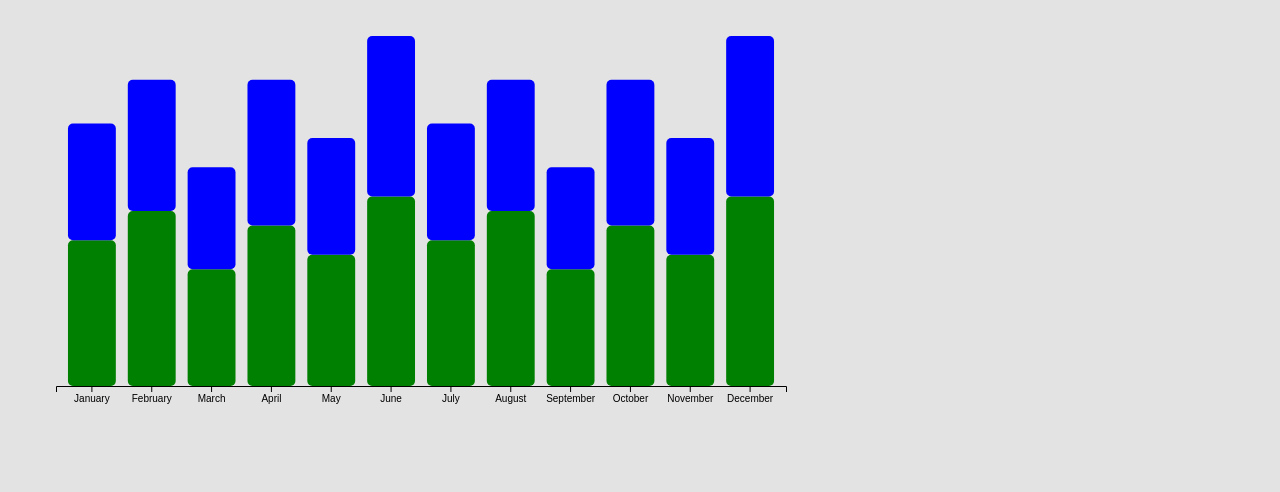
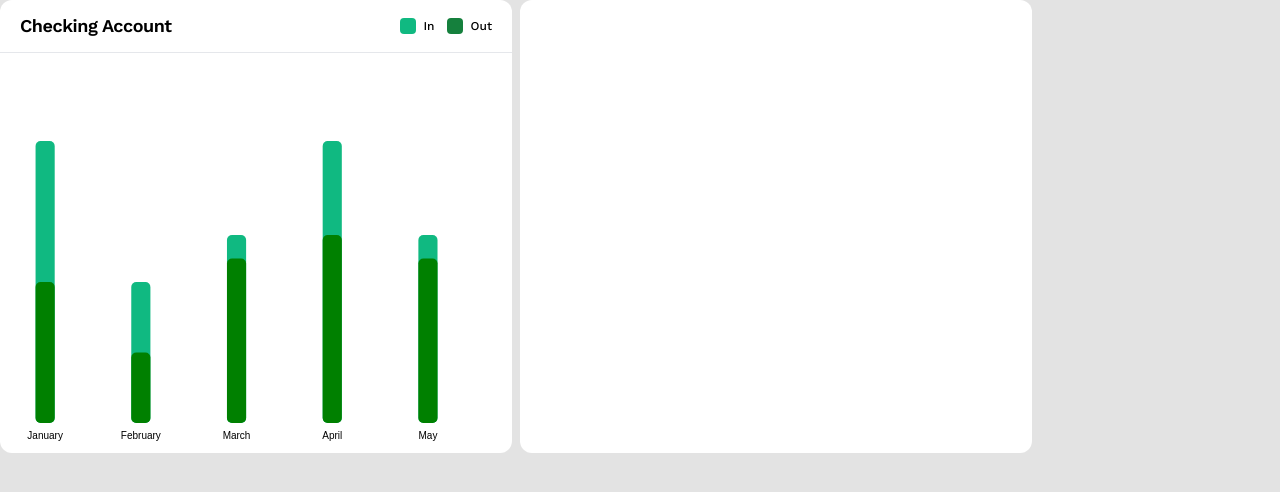
Before and after one commit to rohitbharti279/assiduus-assignment, a React (Create React App) app: page / in a window 1280 px wide. Shown: the top 492 px of the page. Built offline with nearby package versions, Linux system fonts and the light colour scheme.

Commit message:
TotalCashFlow over

```diff
--- a/src/App.js
+++ b/src/App.js
@@ -6,6 +6,7 @@ import Content from './Components/Content';
 import Header from './Components/Header';
 import Sidebar from './Components/Sidebar';
 import TotalCashFlow from './Components/TotalCashFlow';
+import AccountWatchlist from './Components/AccountWatchlist';
 
 function App() {
   return (
@@ -19,7 +20,10 @@ function App() {
       <Invoices />
       </div> */}
 
+      <div className='flex flex-col lg:flex-row gap-2'>
       <TotalCashFlow />
+      <AccountWatchlist />
+      </div>
     </div>
   );
 }
--- /dev/null
+++ b/src/Components/AccountWatchlist.js
@@ -0,0 +1,19 @@
+import React from "react";
+
+const AccountWatchlist = () => {
+    const tableData = [
+        { category: 'Sales', thisMonth: '1,194.58', YTD: '11,418.29' },
+        { category: 'Advertising', thisMonth: '6,879.02', YTD: '9,271.36' },
+        { category: 'Inventory', thisMonth: '4,692.26', YTD: '9,768.09' },
+        { category: 'Entertainment', thisMonth: '0.00', YTD: '0.00' },
+        { category: 'Product', thisMonth: '4,652.10', YTD: '2,529.90' },
+    ];
+
+    return (
+        <div className='bg-white lg:w-[40%] rounded-xl overflow-scroll'>
+
+        </div>
+    );
+};
+
+export default AccountWatchlist;
--- a/src/Components/Invoices.js
+++ b/src/Components/Invoices.js
@@ -32,7 +32,7 @@ const Invoices = () => {
     const x = d3.scaleBand()
       .domain(data.map(d => d.label))
       .range([0, width])
-      .padding(0.8); // Adjust the padding for gap between bars
+      .padding(0.8); // the padding for gap between bars
 
     const y = d3.scaleLinear()
       .domain([0, d3.max(data, d => d.value)])
--- a/src/Components/TotalCashFlow.js
+++ b/src/Components/TotalCashFlow.js
@@ -1,38 +1,40 @@
 import React, { useEffect, useRef } from 'react';
 import * as d3 from 'd3';
-import { makeStyles } from '@material-ui/core/styles';
+// import { makeStyles } from '@material-ui/core/styles';
 import { Container } from '@material-ui/core';
 
-const useStyles = makeStyles((theme) => ({
-  graphContainer: {
-    width: '100%',
-    overflowX: 'auto',
-    padding: theme.spacing(2),
-  },
-}));
+// Material UI
+// const useStyles = makeStyles((theme) => ({
+//   graphContainer: {
+//     width: '100%',
+//     overflowX: 'auto',
+// padding: theme.spacing(2),
+//   },
+// }));
 
-const CashFlow = () => {
-  const classes = useStyles();
+const TotalCashFlow = () => {
+  // const classes = useStyles();
   const graphRef = useRef(null);
 
   useEffect(() => {
     const data = [
-      { month: 'January', in: 1000, out: 800 },
-      { month: 'February', in: 1200, out: 900 },
-      { month: 'March', in: 800, out: 700 },
-      { month: 'April', in: 1100, out: 1000 },
-      { month: 'May', in: 900, out: 800 },
-      { month: 'June', in: 1300, out: 1100 },
-      { month: 'July', in: 1000, out: 800 },
-      { month: 'August', in: 1200, out: 900 },
-      { month: 'September', in: 800, out: 700 },
-      { month: 'October', in: 1100, out: 1000 },
-      { month: 'November', in: 900, out: 800 },
-      { month: 'December', in: 1300, out: 1100 },
+      { month: 'January', in: 300, out: 150 },
+      { month: 'February', in: 150, out: 75 },
+      { month: 'March', in: 200, out: 175 },
+      { month: 'April', in: 300, out: 200 },
+      { month: 'May', in: 200, out: 175 },
+      { month: 'June', in: 200, out: 150 },
+      { month: 'July', in: 300, out: 150 },
+      { month: 'August', in: 150, out: 75 },
+      { month: 'September', in: 200, out: 150 },
+      { month: 'October', in: 300, out: 200 },
+      { month: 'November', in: 200, out: 175 },
+      { month: 'December', in: 200, out: 150 },
     ];
 
-    const margin = { top: 20, right: 30, bottom: 30, left: 40 };
-    const width = 800 - margin.left - margin.right;
+    const margin = { top: -100, right: -60, bottom: 30, left: -65 };
+    // top: 10, right: -50, bottom: 30, left: -50
+    const width = 1100 - margin.left - margin.right;
     const height = 400 - margin.top - margin.bottom;
 
     // Check if the svg element already exists
@@ -50,15 +52,12 @@ const CashFlow = () => {
         .scaleBand()
         .domain(data.map((d) => d.month))
         .range([0, width])
-        .padding(0.2);
+        .padding(0.8);
 
       const y = d3
         .scaleLinear()
         .domain([0, d3.max(data, (d) => d.in + d.out)])
         .range([height, 0]);
-
-        // Hide x-axis line
-      svg.selectAll('.domain').style('display', 'none');
 
       svg
         .append('g')
@@ -69,6 +68,12 @@ const CashFlow = () => {
 
       const bars = svg.selectAll('.bar').data(data).enter().append('g');
 
+      // Remove x-axis line
+      svg.selectAll('.domain').remove();
+
+      // Remove vertical gridlines
+      svg.selectAll('.tick line').remove();
+
       bars
         .append('rect')
         .attr('class', 'in-bar')
@@ -76,7 +81,7 @@ const CashFlow = () => {
         .attr('y', (d) => y(d.in))
         .attr('width', x.bandwidth())
         .attr('height', (d) => height - y(d.in))
-        .attr('fill', 'green')
+        .attr('fill', '#10B981')
         .attr('rx', 5) // Set horizontal corner radius
         .attr('ry', 5); // Set vertical corner radius;
 
@@ -84,20 +89,29 @@ const CashFlow = () => {
         .append('rect')
         .attr('class', 'out-bar')
         .attr('x', (d) => x(d.month))
-        .attr('y', (d) => y(d.in + d.out))
+        .attr('y', (d) => y(d.out))
         .attr('width', x.bandwidth())
         .attr('height', (d) => height - y(d.out))
-        .attr('fill', 'blue')
-        .attr('rx', 5) // Set horizontal corner radius
-        .attr('ry', 5); // Set vertical corner radius;
+        .attr('fill', 'green')
+        .attr('rx', 5)
+        .attr('ry', 5);
     }
   }, []);
 
   return (
-    <div>
-      <Container className={classes.graphContainer} ref={graphRef}></Container>
+    <div className='bg-white lg:w-[40%] rounded-xl'>
+      <div className='flex justify-between p-3 px-5'>
+        <p className='tracking-tight font-semibold text-lg'>Checking Account</p>
+        <div className='flex gap-3'>
+          <div className='flex gap-2 items-center'><p className='h-4 w-4 bg-[#10B981] rounded'></p><span className='text-xs font-medium'>In</span></div>
+          <div className='flex gap-2 items-center'><p className='h-4 w-4 bg-green-700 rounded'></p><span className='text-xs font-medium'>Out</span></div>
+        </div>
+      </div>
+      <hr></hr>
+      {/* <Container className={classes.graphContainer} ref={graphRef}></Container> //Material UI */}
+      <Container className='overflow-x-auto' ref={graphRef}></Container>
     </div>
   );
 };
 
-export default CashFlow;
+export default TotalCashFlow;
```
